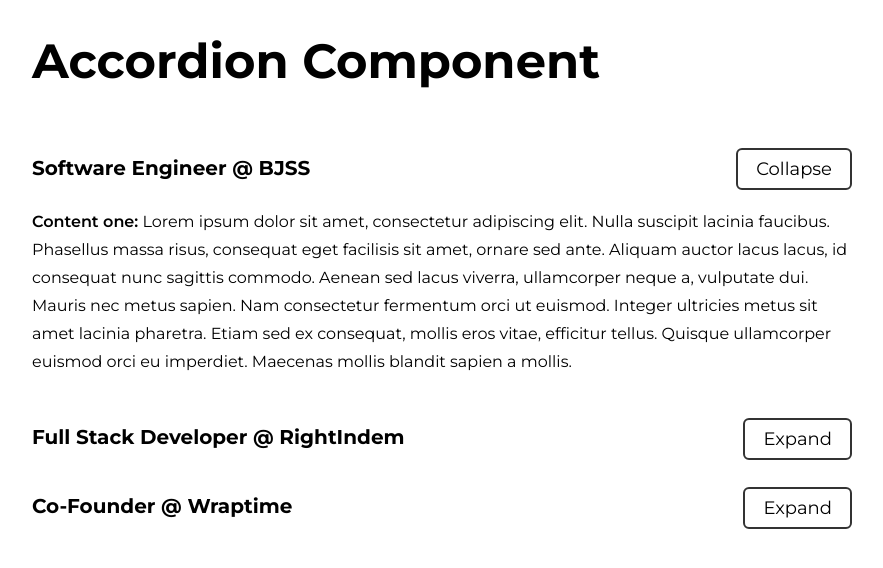
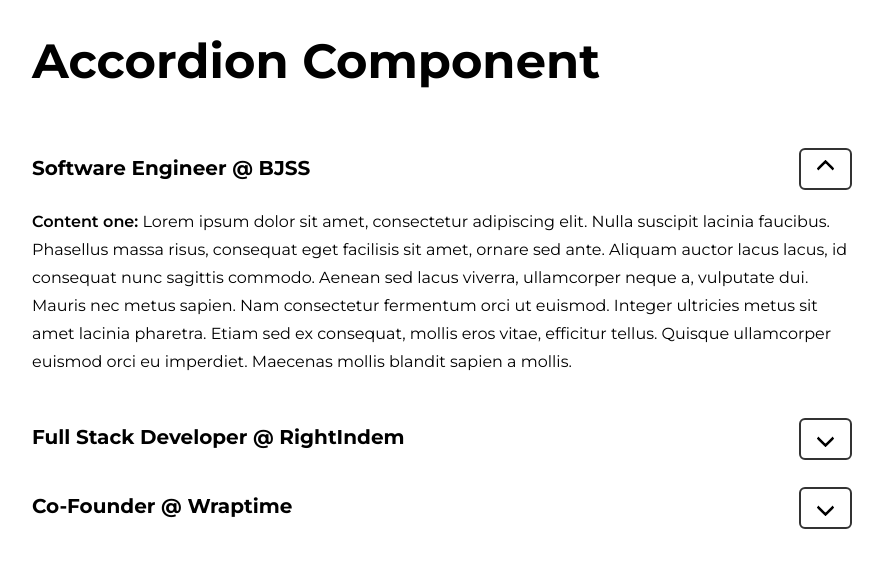
Before and after one commit to szabikr/szabi-space, a Next.js app: page /accordion in a window 1280 px wide. Shown: the top 568 px of the page, without its empty margins (198-1081 px from the left). Built offline with nearby package versions, Linux system fonts and the light colour scheme.

Commit message:
Replaces Expand and Collapse with arrows

```diff
--- a/src/components/accordion.jsx
+++ b/src/components/accordion.jsx
@@ -123,7 +123,11 @@
             {item.header()}
             <div>
               <button className="primary" onClick={() => toggleItem(item.id)}>
-                {show[item.id] ? 'Collapse' : 'Expand'}
+                {show[item.id] ? (
+                  <i className="arrow up" />
+                ) : (
+                  <i className="arrow down" />
+                )}
               </button>
             </div>
           </div>
--- a/src/styles/accordion.css
+++ b/src/styles/accordion.css
@@ -14,3 +14,21 @@
 .accordion .collapsed {
   display: none;
 }
+
+.accordion .arrow {
+  border: solid black;
+  border-width: 0 3px 3px 0;
+  border-radius: 2px;
+  display: inline-block;
+  padding: 5px;
+}
+
+.accordion .up {
+  transform: rotate(-135deg);
+  -webkit-transform: rotate(-135deg);
+}
+
+.accordion .down {
+  transform: rotate(45deg);
+  -webkit-transform: rotate(45deg);
+}
```
